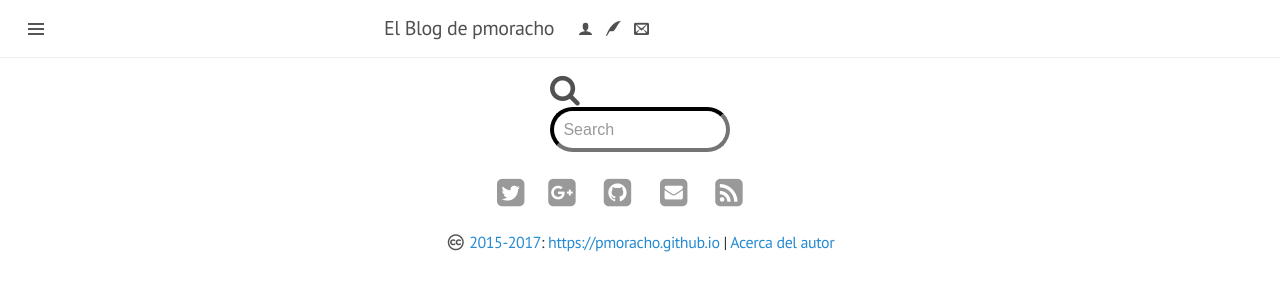
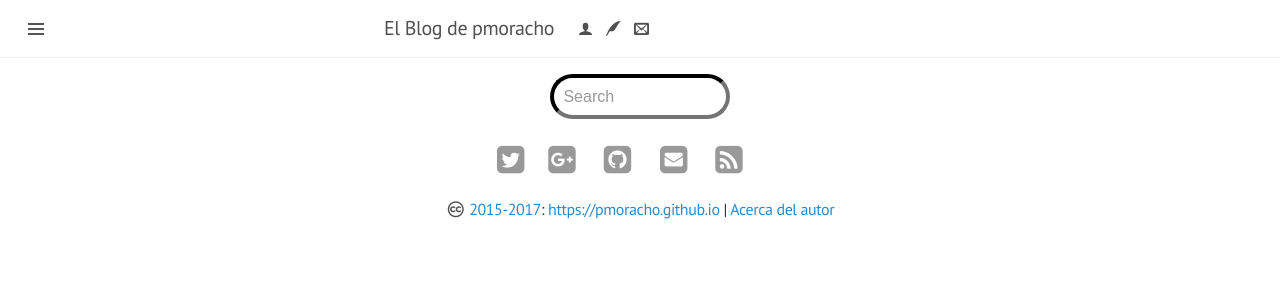
Before and after one commit to pmoracho/pmoracho.github.io, a Jekyll site: the page built from syspages/search.md, in a window 1280 px wide. Shown: the top 300 px of the page. Built offline with Jekyll 4.4.1, drawn with Linux system fonts in a browser that asks for light colours; nearby versions of some CDN libraries; some web fonts are replaced.

Commit message:
Update search.md

```diff
--- a/syspages/search.md
+++ b/syspages/search.md
@@ -12,7 +12,7 @@ category: base
 {% if site.google_search %}
 <div id="searchbox2" style="margin:0 auto; display: table;">
 <div class="searchcont2">
-    <span class="searchicon2"><i class="fa fa-search fa-2x"></i></span>
+    <!-- <span class="searchicon2"><i class="fa fa-search fa-2x"></i></span> -->
     <form role="search" method="get" action="{{ site.url }}/cse/">
         <input id="searchString2" name="searchString2" placeholder=" Search" type="text">
     </form>
```
